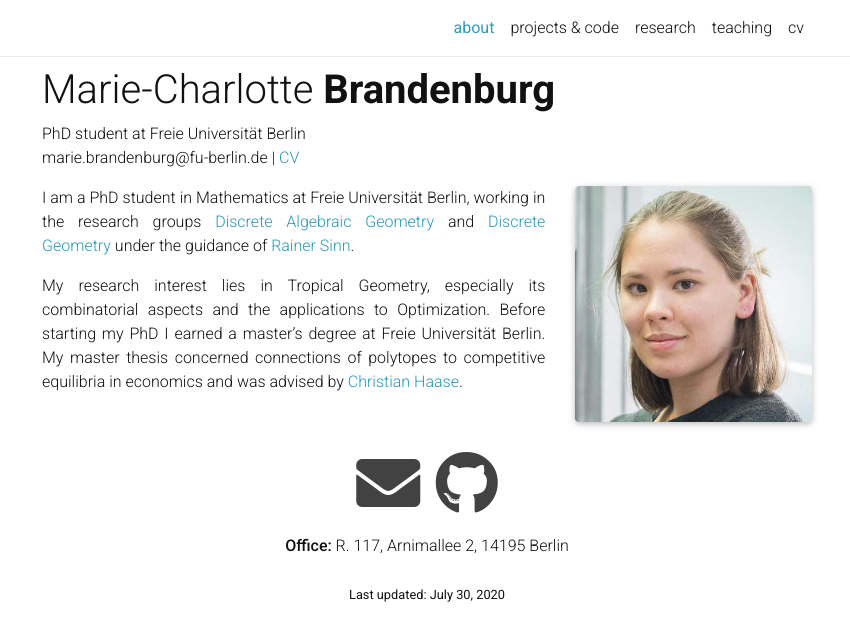
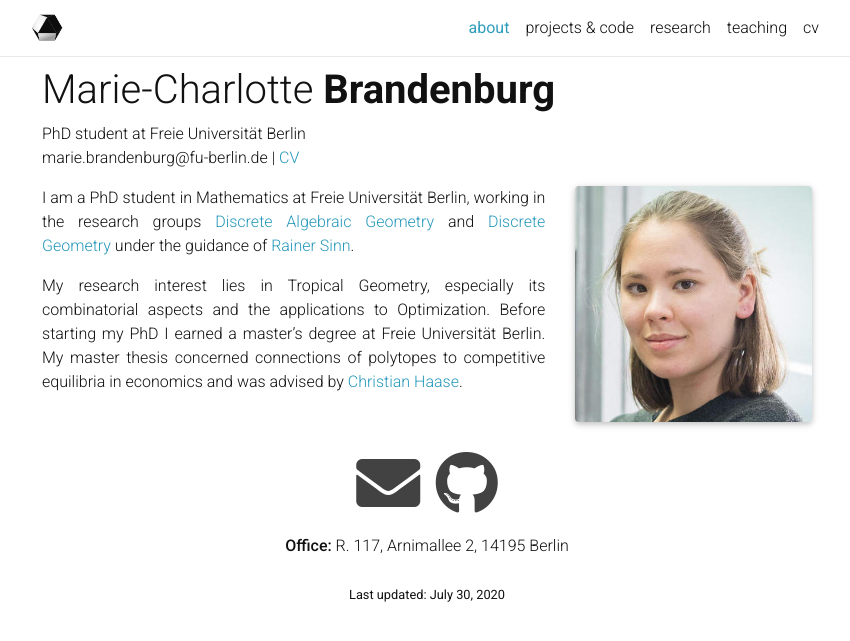
Before and after one commit to mariebrandenburg/mariebrandenburg.github.io, a Jekyll site: the page built from _pages/about.md, in a window 1280 px wide. Shown: the top 641 px of the page, without its empty margins (213-1063 px from the left). Built offline with Jekyll 4.4.1, drawn with Linux system fonts in a browser that asks for light colours; nearby versions of some CDN libraries; a style sheet for code colours, icons or effects is not loaded.

Commit message:
add logo and favicon

```diff
--- a/_includes/header.html
+++ b/_includes/header.html
@@ -1,7 +1,7 @@
 <header>
 
     <!-- Nav Bar -->
-    <nav id="navbar" class="navbar navbar-light bg-white navbar-expand-sm {% if site.navbar_fixed %}fixed-top{% else %}sticky-top{% endif %}">
+    <nav id="navbar" class="navbar navbar-light bg-white navbar-expand-md {% if site.navbar_fixed %}fixed-top{% else %}sticky-top{% endif %}">
     <div class="container">
       {% if page.title != "about" %}
         {% assign name = site.title | split: ' ' %}
@@ -11,6 +11,10 @@
         <div class="row ml-1 ml-sm-0">
           {% include social.html %}
         </div>
+      {% else %}
+      <div style="padding: 0.25em">
+        <img style="height: 2em" src="{{ '/assets/img/logo.png' | relative_url }}">
+      </div>
       {% endif %}
       <!-- Navbar Toogle -->
       <button class="navbar-toggler collapsed ml-auto" type="button" data-toggle="collapse" data-target="#navbarNav" aria-controls="navbarNav" aria-expanded="false" aria-label="Toggle navigation">
--- a/_sass/_layout.scss
+++ b/_sass/_layout.scss
@@ -48,6 +48,15 @@ body {
   margin-bottom: 1em;
 }
 
+#navbar .container {
+  padding-left: 0;
+  padding-right: 0;
+}
+
+h1 {
+  text-align: left;
+}
+
 
 /******************************************************************************
  * Publications
```
Also changed, not shown: assets/img/favicon.ico (added), assets/img/logo.png (added).
